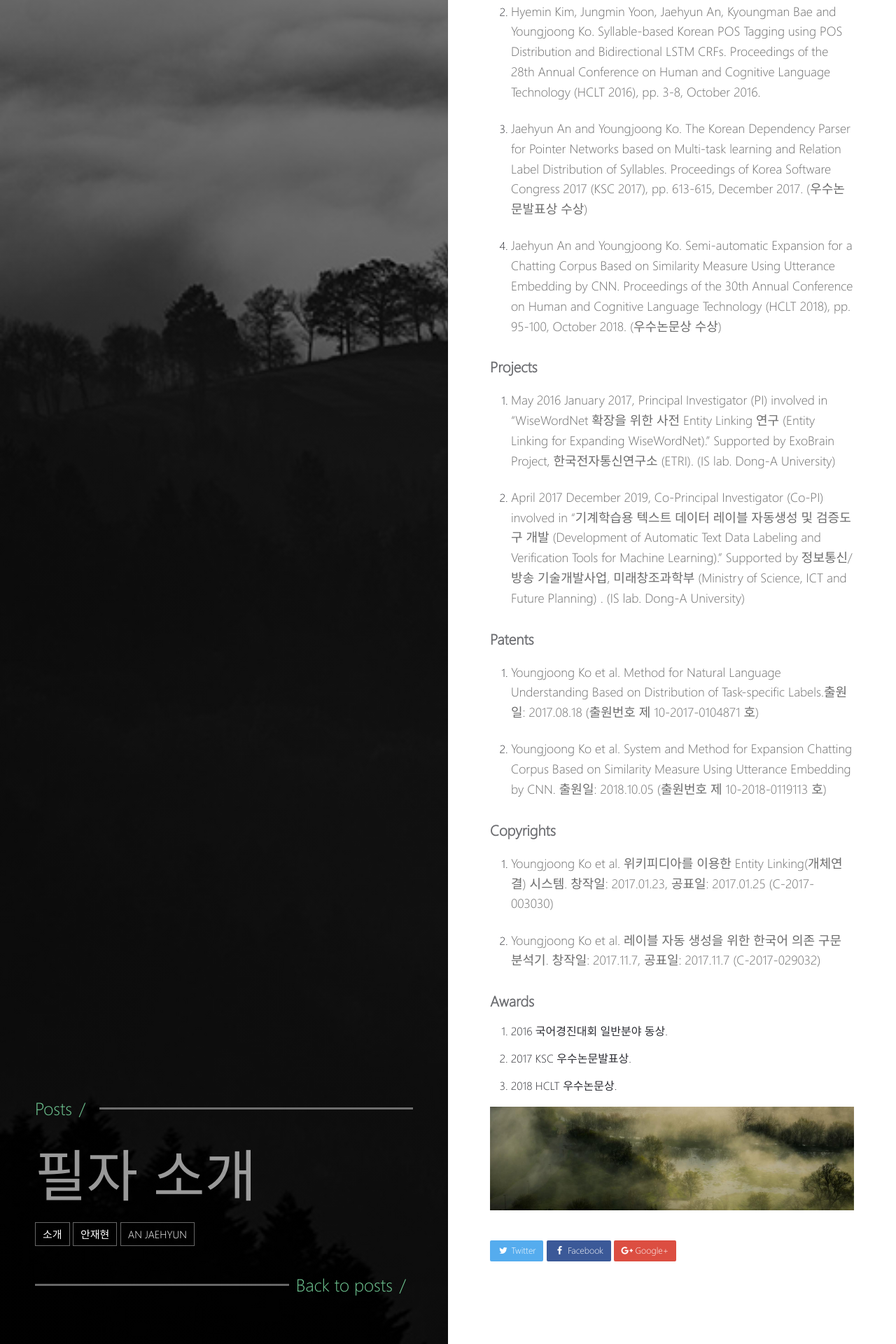
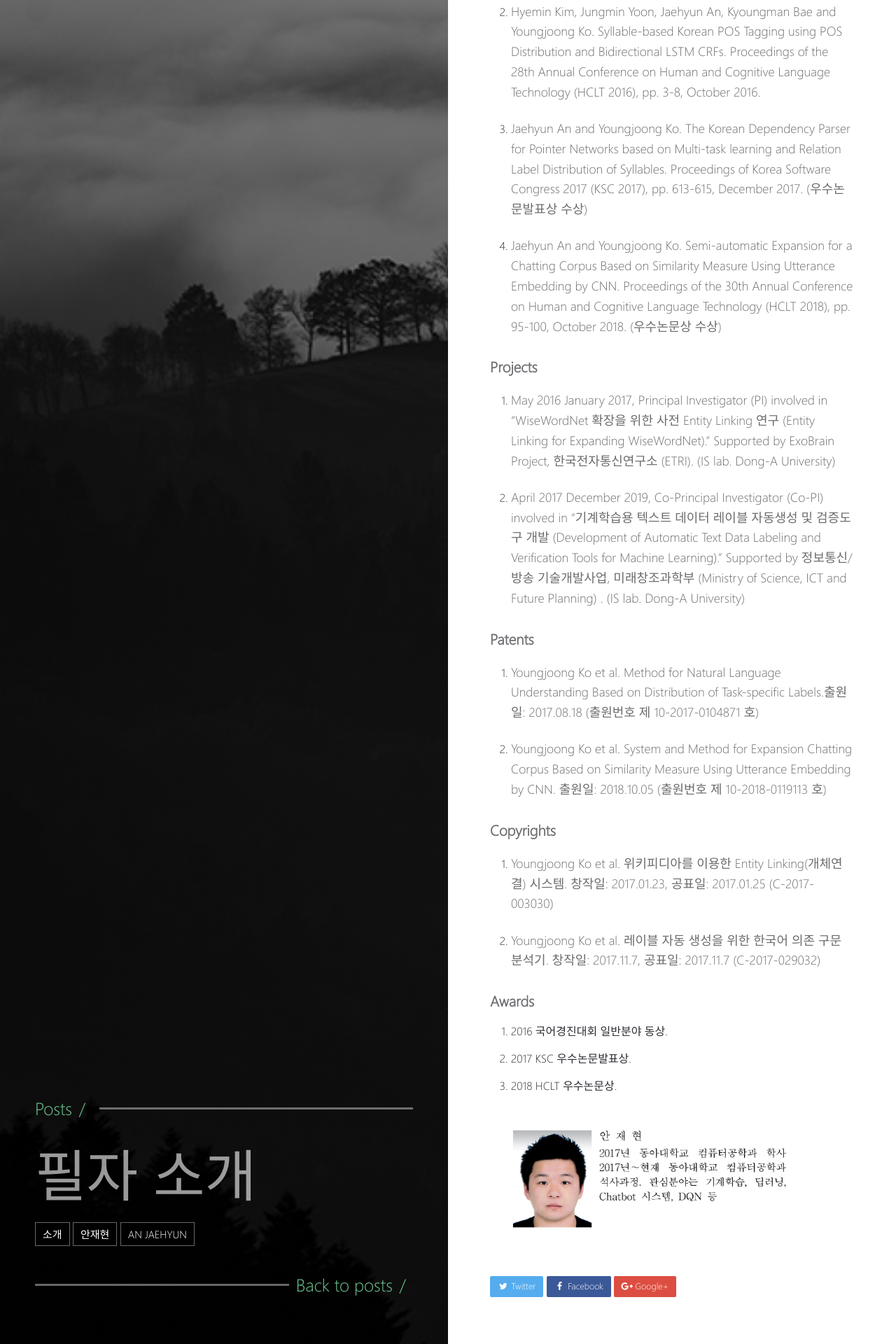
Before and after one commit to anjaehyun17/anjaehyun17.github.io, a Jekyll site: the page built from _posts/2018-12-27-필자_소개.md, in a window 1280 px wide. Shown: the part 888-2808 px from the top of the page at 70% size. Built offline with Jekyll 4.4.1, drawn with Linux system fonts in a browser that asks for light colours.

Commit message:
blog init

```diff
--- a/_posts/2018-12-27-필자_소개.md
+++ b/_posts/2018-12-27-필자_소개.md
@@ -62,4 +62,4 @@ tag:
 3. 2018 HCLT 우수논문상.
 {: style="text-align: left;"}
 
-![Unsplash image 9]({{ site.url }}/images/unsplash-image-9.jpg)
+![Unsplash image 9]({{ site.url }}/images/anjaehyun.jpeg)
```
Also changed, not shown: images/anjaehyun.jpeg (added), 1 other file.
